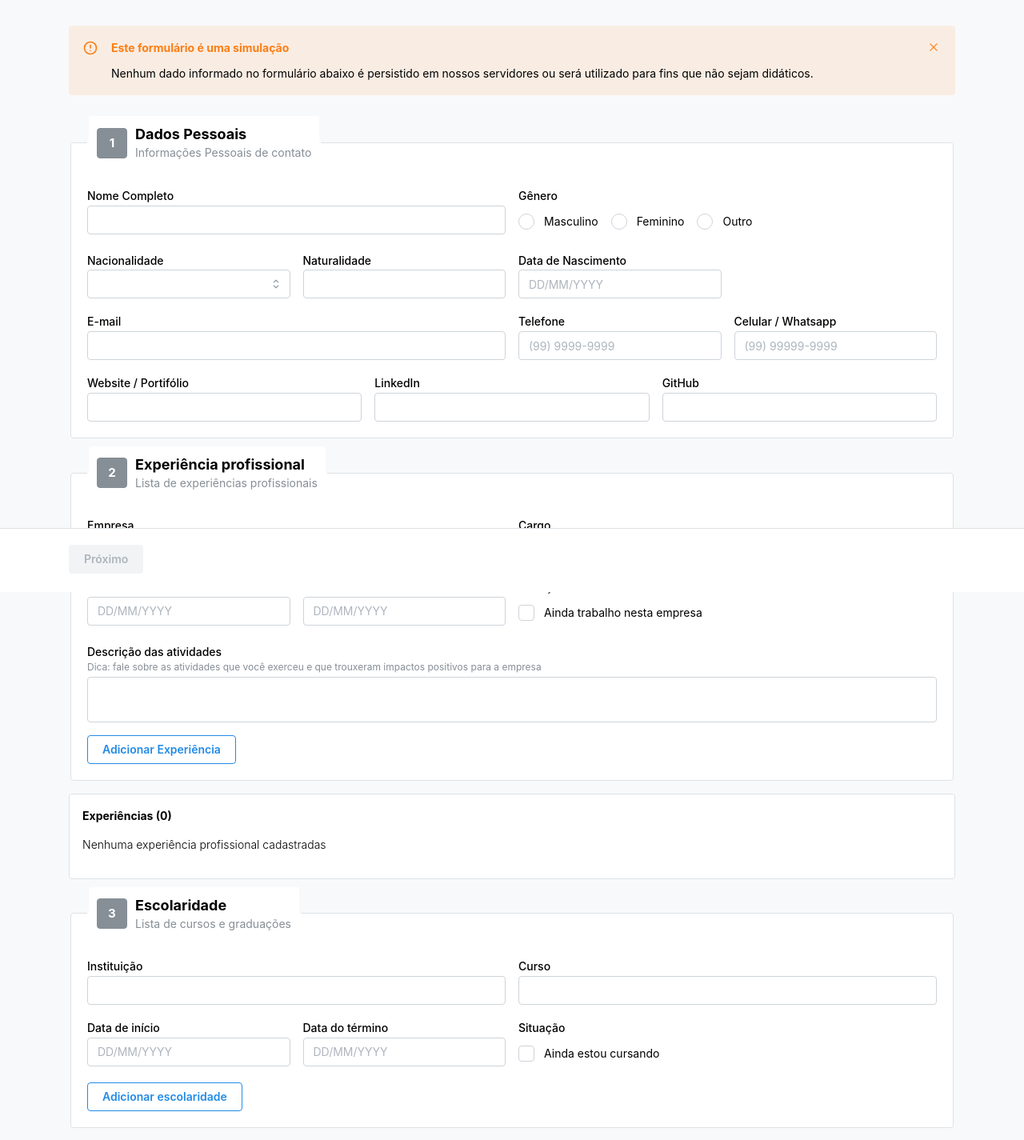
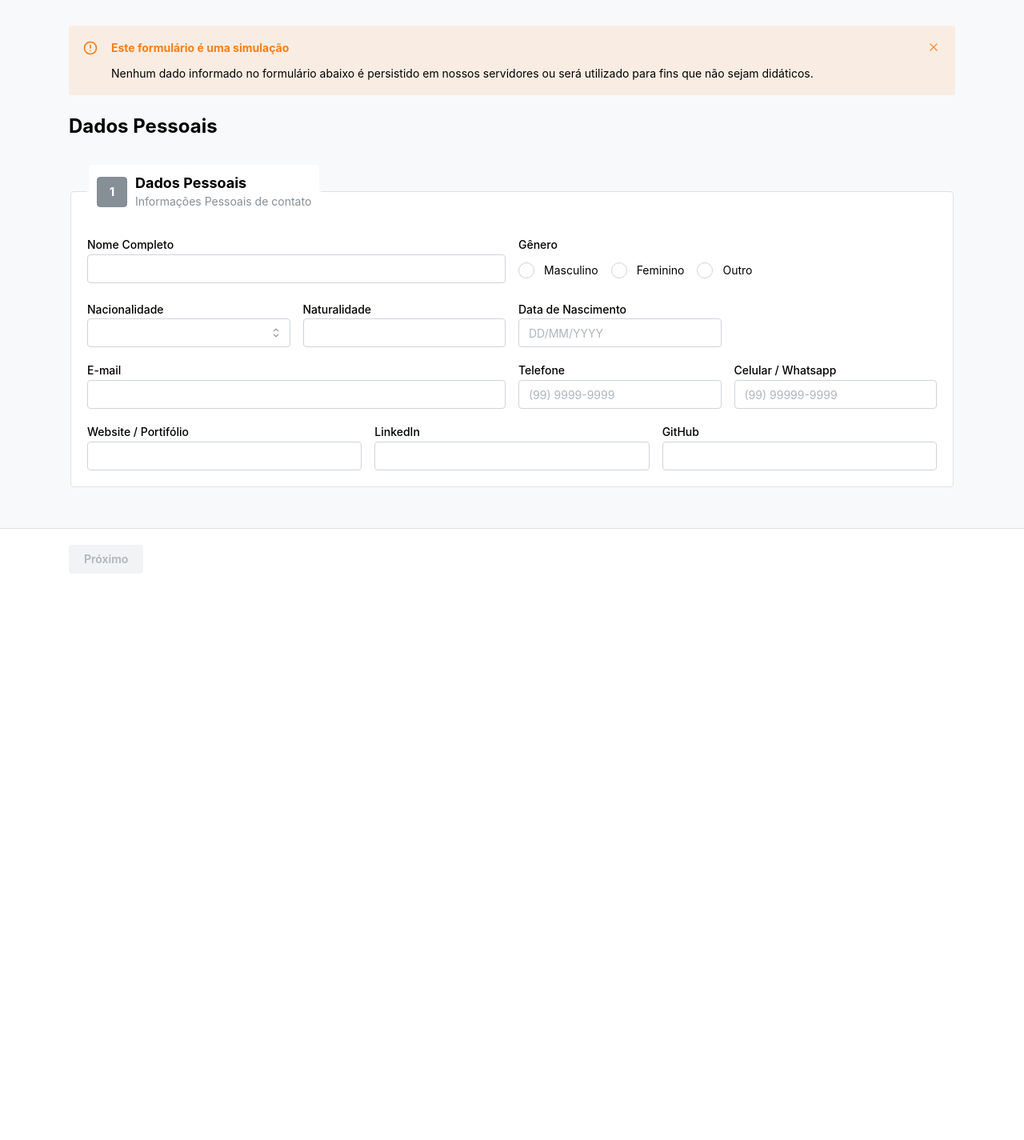
Before and after one commit to instyga/9a575c0557ae.CadastroDeCurriculo.Frontend.React.Desafio.001, a React (Vite) app: page / in a window 1280 px wide. Shown: the part 60-1485 px from the top of the page at 80% size. After the commit the page ends 800 px from the top, so only its background shows below. Built offline with nearby package versions, Linux system fonts and the light colour scheme.

Commit message:
passa onFormDataChange para cada formulário, garantindo que os dados de cada formulário sejam enviados ao App para armazenamento

```diff
--- a/src/pages/home.jsx
+++ b/src/pages/home.jsx
@@ -6,19 +6,41 @@ import { FormScholarshipDetails } from "../forms/scholarship-details";
 import { ProfessionalExperiencesList } from "../forms/professional-experiences-list";
 import { ScholarshipList } from "../forms/scholarship-list";
 
-export const Home = () => {
+export const Home = ({ currentStep, onValidationChange, onFormDataChange }) => {
   return (
     <Container size="lg">
       <ExperimentalFormAlert />
-      <FormPersonalData />
-      <>
-        <FormProfessionalExperiences />
-        <ProfessionalExperiencesList experiences={[]} />
-      </>
-      <>
-        <FormScholarshipDetails />
-        <ScholarshipList scholarships={[]} />
-      </>
+      {currentStep === 1 && (
+        <div>
+          <h2>Dados Pessoais</h2>
+          <FormPersonalData
+            onValidationChange={onValidationChange}
+            onFormDataChange={(data) => onFormDataChange(1, data)}
+          />
+        </div>
+      )}
+
+      {currentStep === 2 && (
+        <div>
+          <h2>Experiências Profissionais</h2>
+          <FormProfessionalExperiences
+            onValidationChange={onValidationChange}
+            onFormDataChange={(data) => onFormDataChange(2, data)}
+          />
+          <ProfessionalExperiencesList experiences={[]} />
+        </div>
+      )}
+
+      {currentStep === 3 && (
+        <div>
+          <h2>Detalhes da Escolaridade</h2>
+          <FormScholarshipDetails
+            onValidationChange={onValidationChange}
+            onFormDataChange={(data) => onFormDataChange(3, data)}
+          />
+          <ScholarshipList scholarships={[]} />
+        </div>
+      )}
     </Container>
   );
 };
```
